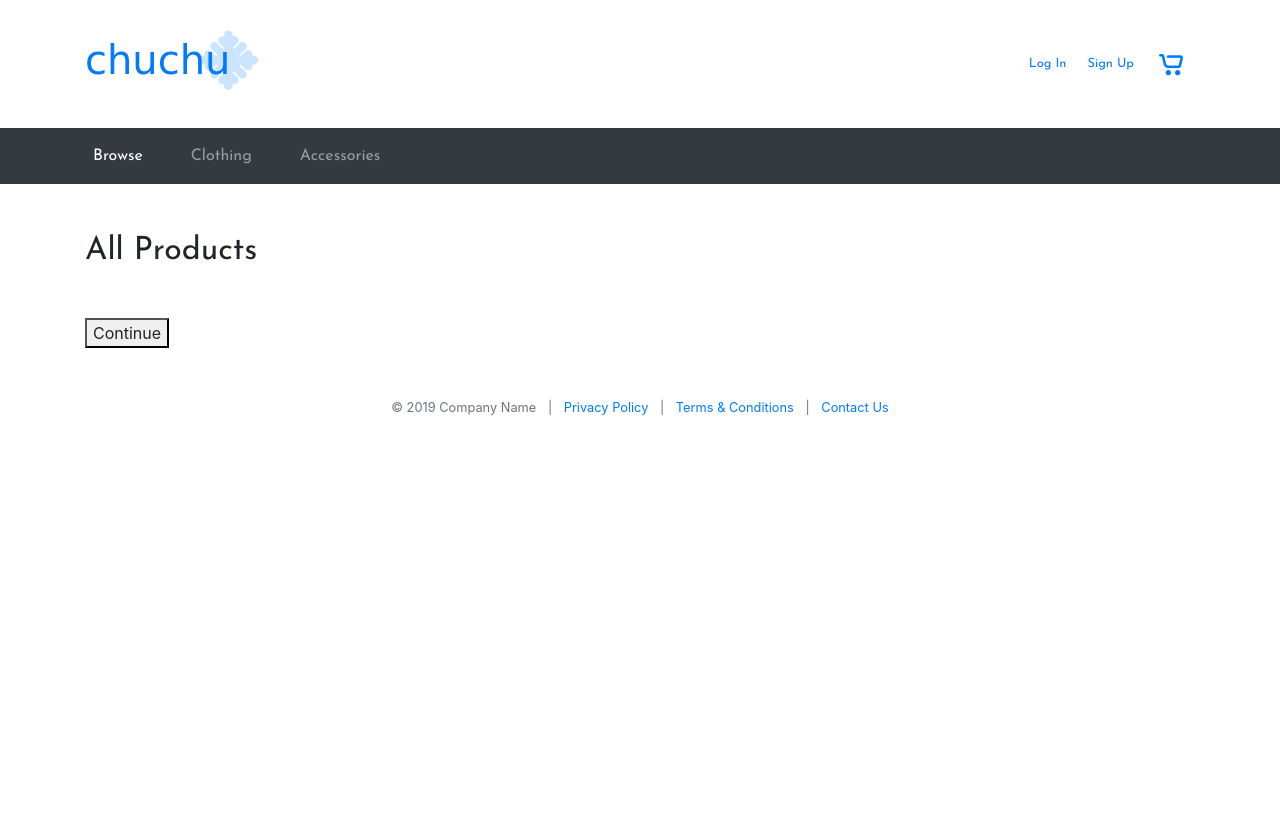
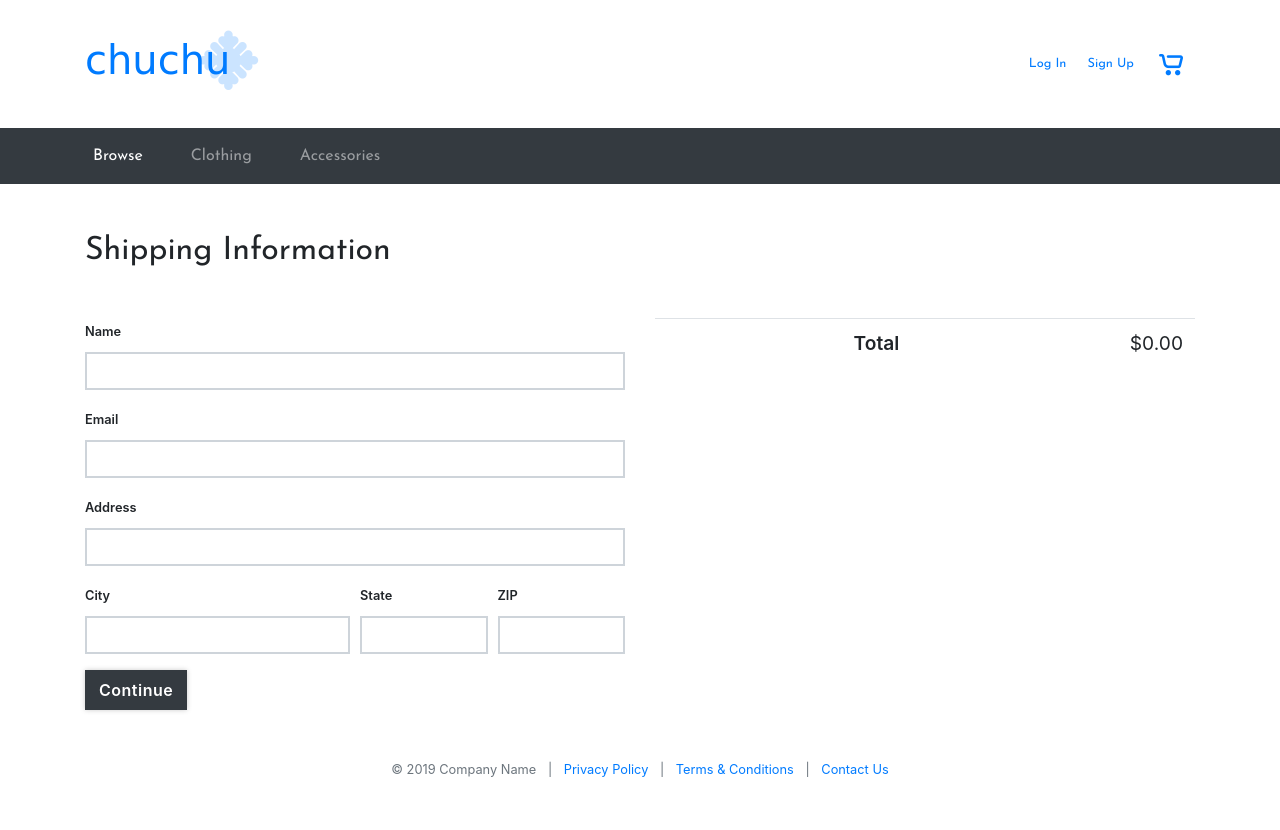
Before and after one commit to tomual/chuchu-php-shop, a CodeIgniter app: the page made by application/views/checkout/form.php in a window 1280 px wide. Before the commit the page ends 415 px from the top, so only its background shows below. Run offline with CodeIgniter, Linux system fonts and the light colour scheme; data that the repository does not hold is empty; some libraries are stand-ins or nearby versions; some web fonts are replaced.

Commit message:
Create order, charge from cart contents

```diff
--- a/application/controllers/Cart.php
+++ b/application/controllers/Cart.php
@@ -33,6 +33,7 @@ class Cart extends MY_Controller {
 	public function view()
 	{
 		$items = $this->cart_model->get();
-		$this->load->view('cart/view', compact('items'));
+		$total = array_sum(array_column($items, 'price'));
+		$this->load->view('cart/view', compact('items', 'total'));
 	}
 }
--- a/application/views/checkout/form.php
+++ b/application/views/checkout/form.php
@@ -2,16 +2,58 @@
 
 <div class="row">
 	<div class="col">
-		<h1 class="my-5">All Products</h1>
+		<h1 class="my-5">Shipping Information</h1>
 	</div>
 </div>
 <div class="row">
-	<div class="col">
+	<div class="col-6">
 		<form action="<?php echo base_url('checkout/form') ?>" method="post" id="payment-form" class="form">
-			<div class="form-row">
+			<div class="form-group">
+				<label>Name</label>
+				<input type="text" name="name" class="form-control">
 			</div>
-			<button>Continue</button>
+			<div class="form-group">
+				<label>Email</label>
+				<input type="email" name="email" class="form-control">
+			</div>
+			<div class="form-group">
+				<label>Address</label>
+				<input type="text" name="line1" class="form-control">
+			</div>
+			<div class="form-group">
+				<div class="form-row">
+					<div class="col-6">
+						<label>City</label>
+						<input type="text" name="city" class="form-control">
+					</div>
+					<div class="col-3">
+						<label>State</label>
+						<input type="text" name="state" class="form-control">
+					</div>
+					<div class="col-3">
+						<label>ZIP</label>
+						<input type="text" name="postal_code" class="form-control">
+					</div>
+				</div>
+			</div>
+			<button class="btn btn-primary">Continue</button>
 		</form>
+	</div>
+	<div class="col-6">
+		<table class="cart table">
+			<?php foreach ($cart as $item): ?>
+				<tr>
+					<td><img src="<?php echo $item->image ?>"></td>
+					<td><?php echo $item->name ?></td>
+					<td class="text-muted"><?php echo $item->quantity > 1 ? '&times' . $item->quantity : '' ?></td>
+					<td class="text-right"><?php echo number_format($item->price / 100, 2) ?></td>
+				</tr>
+			<?php endforeach ?>
+			<tr>
+				<td colspan="3" class="text-right"><b>Total</b></td>
+				<td class="text-right">$<?php echo number_format($total / 100, 2) ?></td>
+			</tr>
+		</table>
 	</div>
 </div>
 
--- a/application/views/header.php
+++ b/application/views/header.php
@@ -23,10 +23,11 @@
     <link href="https://fonts.googleapis.com/css?family=Source+Sans+Pro:400,600" rel="stylesheet">
     <link href="https://stackpath.bootstrapcdn.com/bootstrap/4.1.1/css/bootstrap.min.css" rel="stylesheet">
     <link href="<?php echo base_url('css/normalize.css') ?>" rel="stylesheet">
+    <link href="<?php echo base_url('css/jam.min.css') ?>" rel="stylesheet">
+    <link href="<?php echo base_url('css/stripe.css') ?>" rel="stylesheet">
+    <link href="<?php echo base_url('css/bootstrap-override.css') ?>" rel="stylesheet">
     <link href="<?php echo base_url('css/main.css') ?>" rel="stylesheet">
     <link href="<?php echo base_url('css/style.css') ?>" rel="stylesheet">
-    <link href="<?php echo base_url('css/jam.min.css') ?>" rel="stylesheet">
-    <link href="<?php echo base_url('css/stripe.css') ?>" rel="stylesheet">
 </head>
 <body>
     <header class="container my-5">
--- /dev/null
+++ b/css/bootstrap-override.css
@@ -0,0 +1,45 @@
+b {
+    font-weight: 600;
+}
+
+a, a:visited, a:hover {
+    text-decoration: none;
+}
+
+.btn-primary {
+    background: #343a40;
+    border: 2px solid #343a40;
+    border-radius: 0;
+    box-shadow: 0 0 5px #ccc;
+    font-weight: 600;
+    letter-spacing: 0.5px;
+}
+
+.btn-secondary {
+    background: #FFF;
+    color: #343a40;
+    border: 2px solid #343a40;
+    border-radius: 0;
+    box-shadow: 0 0 5px #ccc;
+    font-weight: 600;
+    letter-spacing: 0.5px;
+}
+
+.btn-secondary:hover, .btn-secondary:not(:disabled):not(.disabled).active, .btn-secondary:not(:disabled):not(.disabled):active {
+    color: #fff;
+    background-color: #343a40;
+    border-color: #343a40;
+}
+
+.btn-primary:hover, .btn-primary:not(:disabled):not(.disabled).active, .btn-primary:not(:disabled):not(.disabled):active {
+    color: #fff;
+    background-color: #181a1d;
+    border-color: #181a1d;
+}
+
+label {
+    display: inline-block;
+    margin-bottom: .5rem;
+    font-size: 0.8rem;
+    font-weight: 600;
+}
--- a/css/style.css
+++ b/css/style.css
@@ -8,8 +8,15 @@ header a:visited {
 	color: inherit;
 }
 
-a, a:visited, a:hover {
-	text-decoration: none;
+.btn .jam {
+    position: relative;
+    top: 1px;
+}
+
+.StripeElement {
+    border-radius: 0;
+    border: 2px solid #ced4da;
+    box-shadow: 0;
 }
 
 .site-title {
@@ -99,14 +106,7 @@ header .jam-shopping-cart {
 }
 
 .product .btn-primary {
-	font-family: 'Josefin Sans', sans-serif;
 	width: 75%;
-	background: #343a40;
-}
-
-.product .btn-secondary {
-	background: #FFF;
-	color: #343a40;
 }
 
 .product h1 {
@@ -130,6 +130,10 @@ header .jam-shopping-cart {
     vertical-align: middle;
 }
 
+.cart tbody tr:last-child {
+    font-size: 1.2rem;
+}
+
 .cart-badge {
     position: absolute;
     right: 18px;
```
Also changed, not shown: application/controllers/Checkout.php (+39 -16 lines), application/views/cart/view.php (+11 -4 lines), application/views/checkout/payment.php (+60 -4 lines), application/views/checkout/receipt.php (added, +18 -0 lines).
